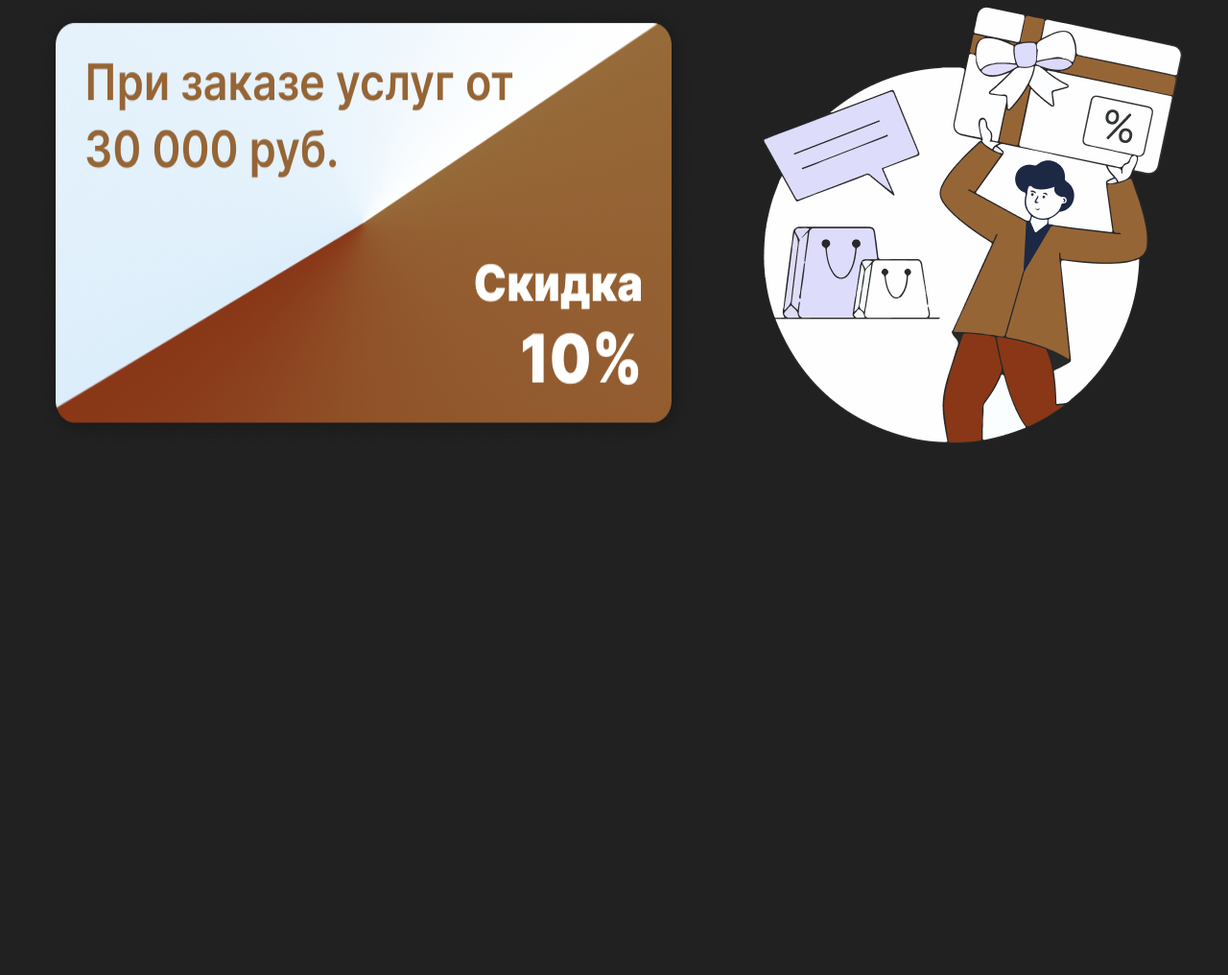
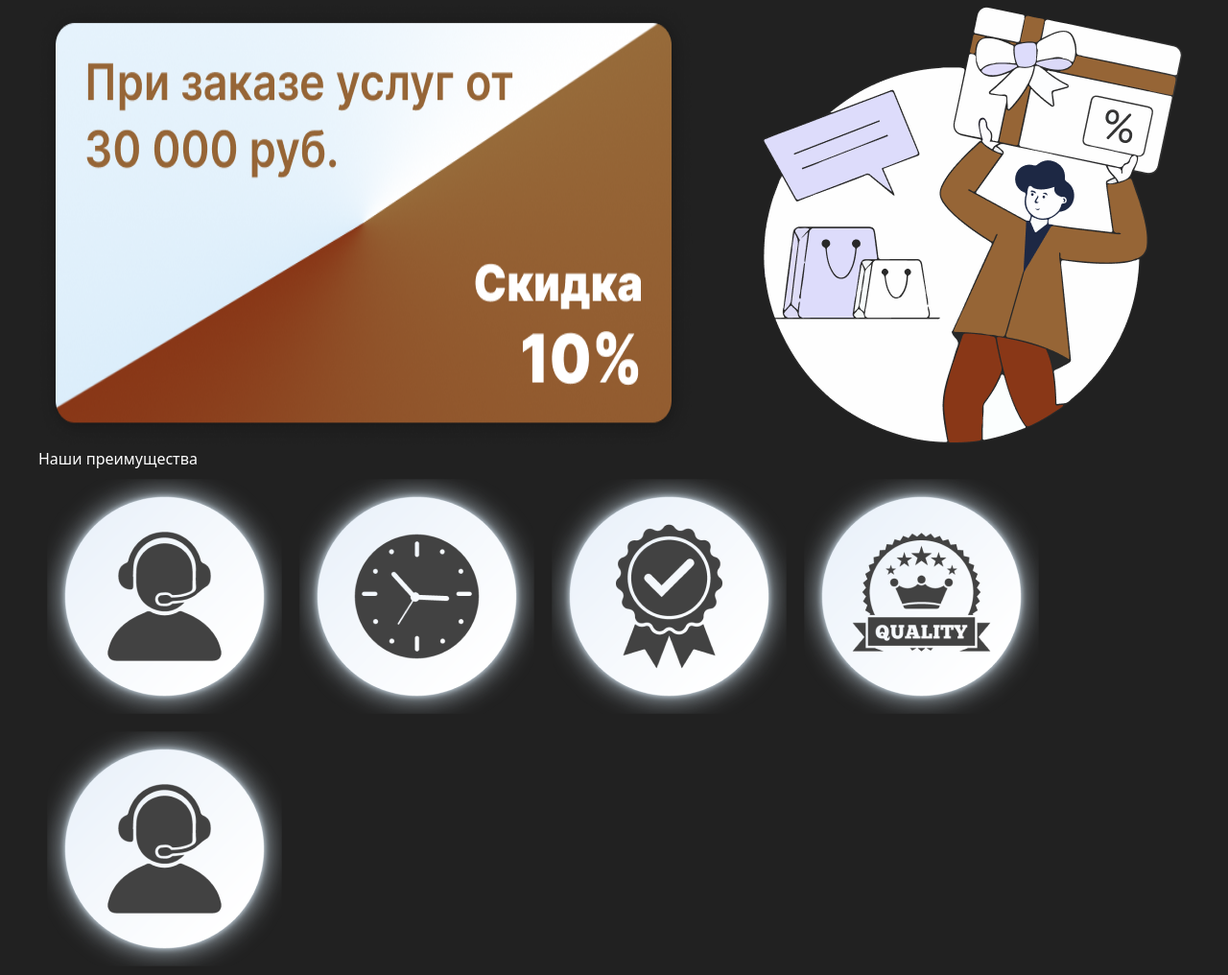
Before and after one commit to maga76/obuw, a website: page src/page4.html in a window 1280 px wide. Shown: the part 1457-2473 px from the top of the page at 96% size. Before the commit the page ends 1923 px from the top, so only its background shows below. Drawn offline with Linux system fonts and the light colour scheme; files whose address does not match are found by name.

Commit message:
section kulula p4

```diff
--- a/src/page4.html
+++ b/src/page4.html
@@ -49,6 +49,16 @@
                 <img src="./image/Безымянный-1 1.png" alt="">
             </div>
         </section>
+        <section class="max-w-[1200px] m-auto">
+            <p>Наши преимущества</p>
+            <div class="flex flex-wrap">
+                <img src="./image/1icons.png" alt="">
+                <img src="./image/2icons.png" alt="">
+                <img src="./image/4icons.png" alt="">
+                <img src="./image/5icons.png" alt="">
+                <img src="./image/1icons.png" class="">
+            </div>
+        </section>
     </main>
 </body>
 </html>
```
Also changed, not shown: dist/output.css, src/image/1icons.png (added), src/image/2icons.png (added), src/image/3icons (1).png (added), src/image/3icons.png (added), src/image/4icons.png (added), src/image/5icons.png (added), src/image/Rectangle 22.png (added).
